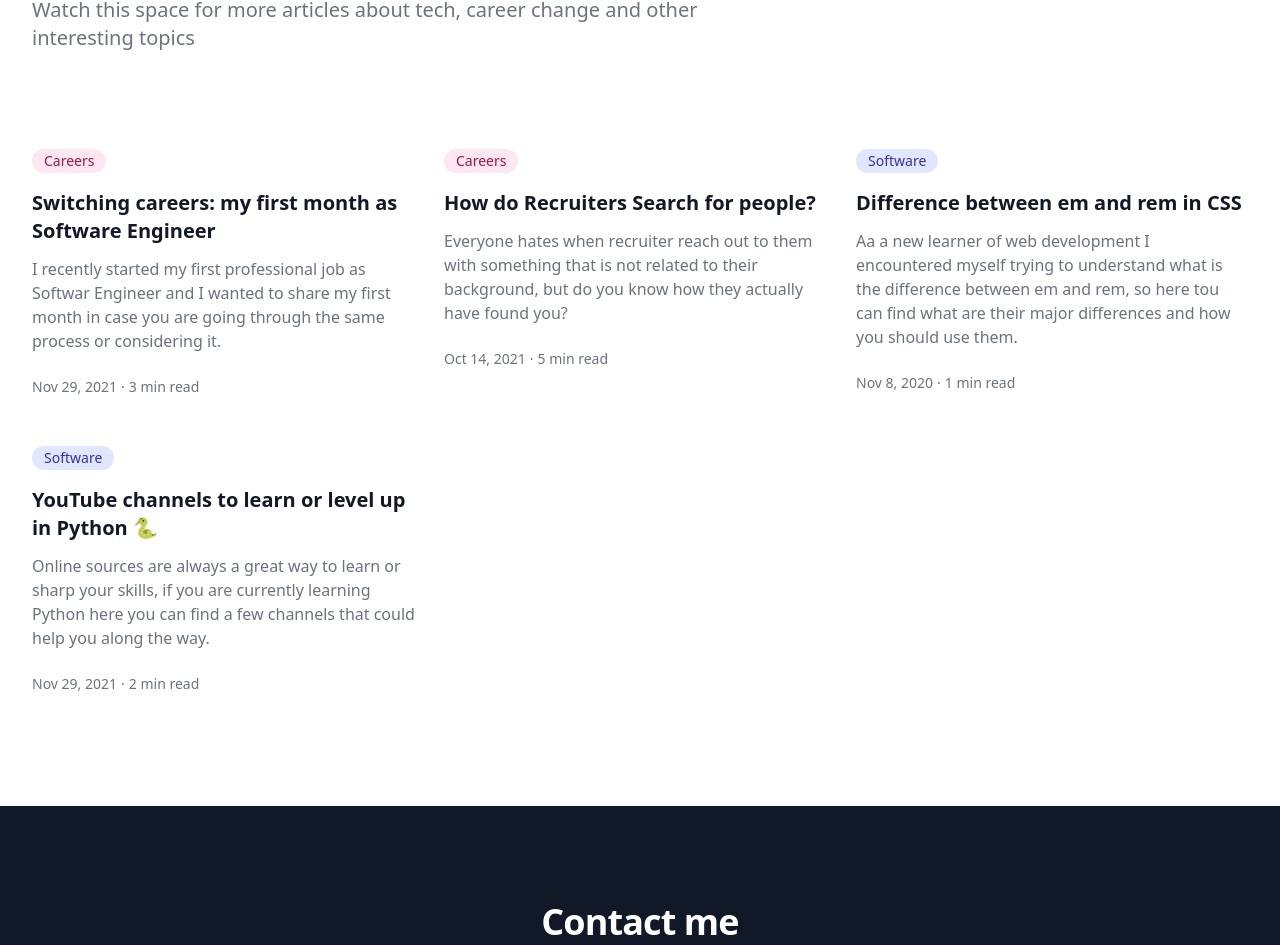
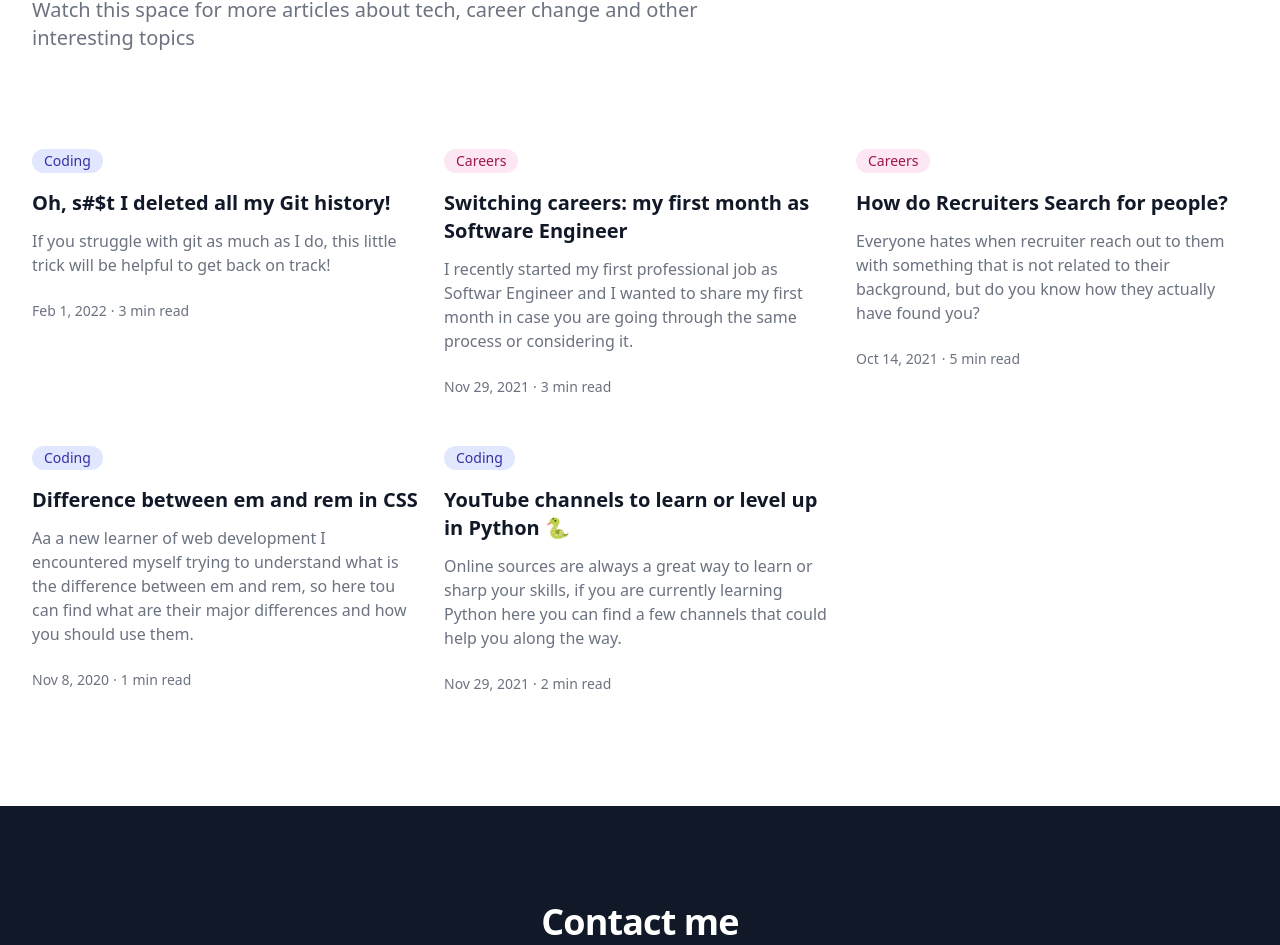
Before and after one commit to CarolinaCobo/new-portfolio, a Next.js app: page / in a window 1280 px wide. Shown: the part 2610-3555 px from the top of the page. Built offline with nearby package versions, Linux system fonts and the light colour scheme.

Commit message:
Added new article

```diff
--- a/components/Blog/BlogData.js
+++ b/components/Blog/BlogData.js
@@ -1,4 +1,18 @@
 const blogData = [
+  {
+    title: "Oh, s#$t I deleted all my Git history!",
+    href: "https://ccobo.medium.com/oh-s-t-i-deleted-all-my-git-history-4fffef4d9eb6",
+    category: {
+      name: "Coding",
+      href: "https://ccobo.medium.com/oh-s-t-i-deleted-all-my-git-history-4fffef4d9eb6",
+      color: "bg-indigo-100 text-indigo-800",
+    },
+    description:
+      "If you struggle with git as much as I do, this little trick will be helpful to get back on track!",
+    date: "Feb 1, 2022",
+    datetime: "2022-02-01",
+    readingTime: "3 min",
+  },
   {
     title: "Switching careers: my first month as Software Engineer",
     href: "https://ccobo.medium.com/switching-careers-my-first-month-as-software-engineer-3def49fd6665",
@@ -31,7 +45,7 @@ const blogData = [
     title: "Difference between em and rem in CSS",
     href: "https://ccobo.medium.com/difference-between-em-and-rem-css-53bd4cb7349b",
     category: {
-      name: "Software",
+      name: "Coding",
       href: "https://ccobo.medium.com/difference-between-em-and-rem-css-53bd4cb7349b",
       color: "bg-indigo-100 text-indigo-800",
     },
@@ -45,7 +59,7 @@ const blogData = [
     title: "YouTube channels to learn or level up in Python 🐍",
     href: "https://ccobo.medium.com/youtube-channels-to-learn-or-level-up-in-python-4758cafa8142",
     category: {
-      name: "Software",
+      name: "Coding",
       href: "https://ccobo.medium.com/youtube-channels-to-learn-or-level-up-in-python-4758cafa8142",
       color: "bg-indigo-100 text-indigo-800",
     },
```
